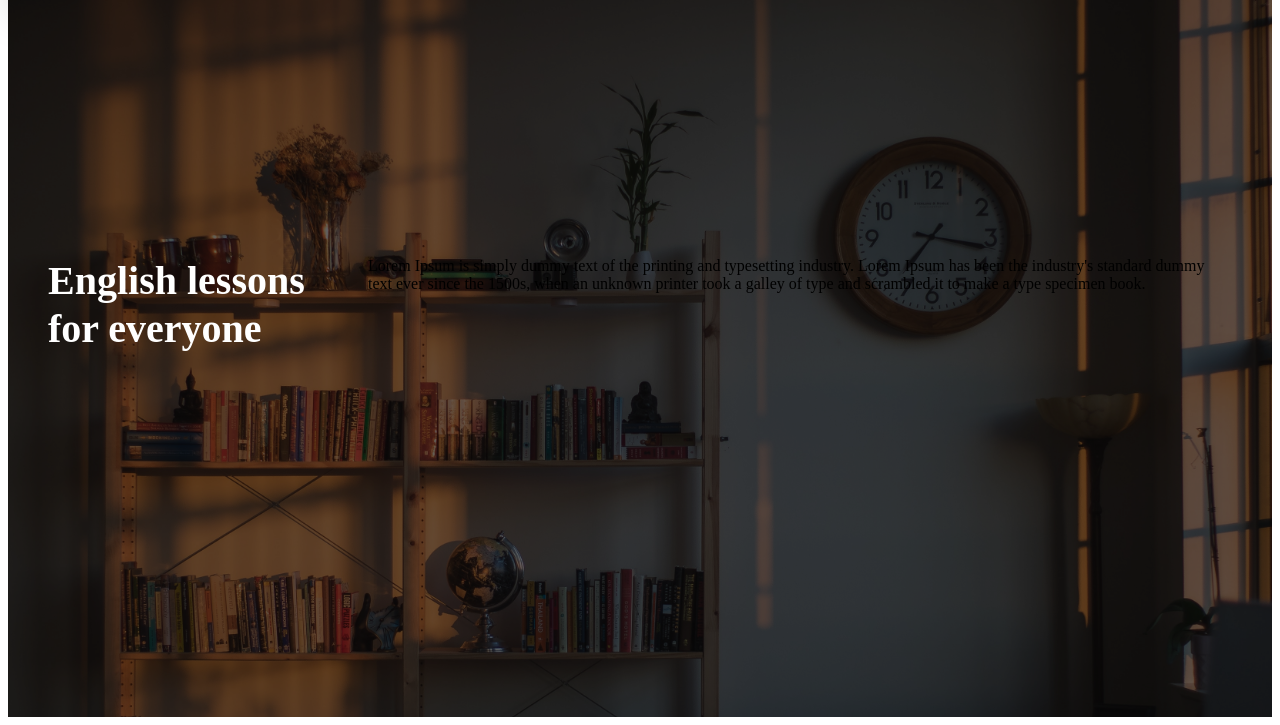
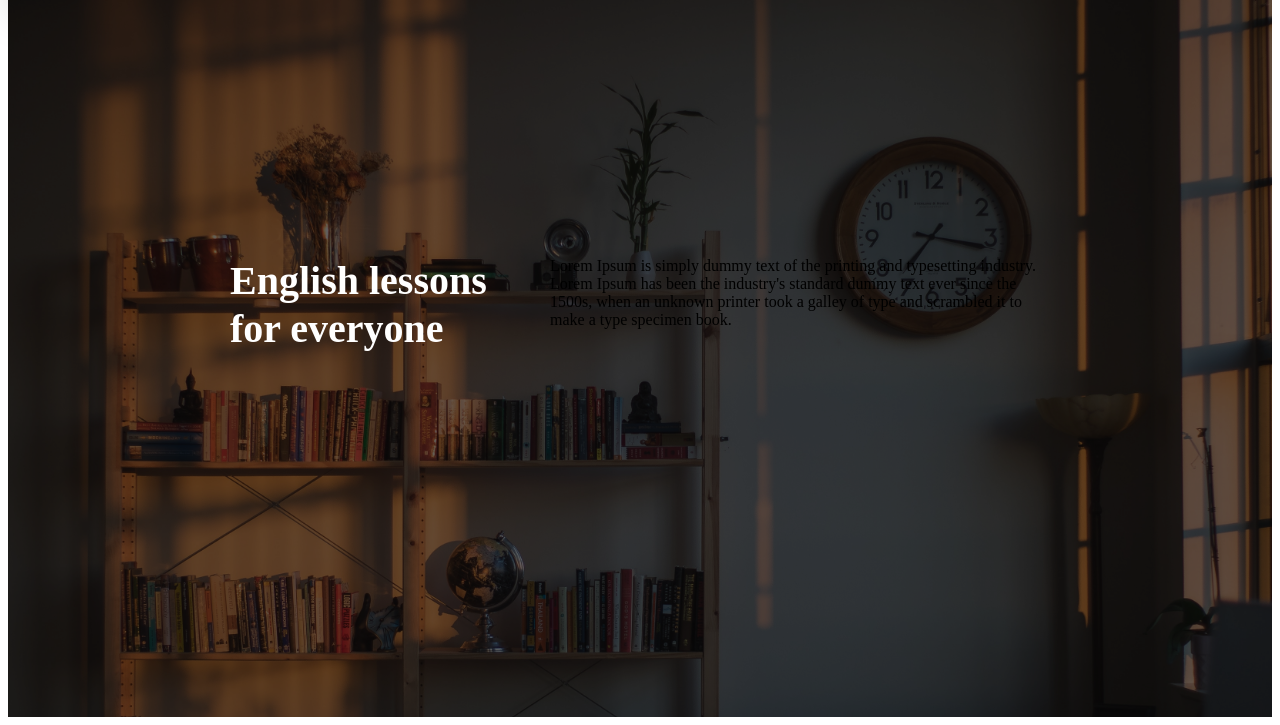
Before and after one commit to irenealgi/my-react-app, a Gatsby site: page / in a window 1280 px wide. Shown: the part 1143-1868 px from the top of the page. Built offline with nearby package versions, Linux system fonts and the light colour scheme; Gatsby itself is replaced by a stand-in of ours.

Commit message:
changing text

```diff
--- a/src/components/Section.js
+++ b/src/components/Section.js
@@ -36,13 +36,16 @@ const SectionLogo = styled.img`
 const SectionTitleGroup = styled.div`
   display: grid;
   grid-template-columns: 300px auto;
-  margin: 260px 40px 0;
+  margin: 260px auto 0;
   grid-gap: 20px;
   grid-template-rows: auto 100%;
   z-index: 1;
 
+
   @media (max-width: 720px) {
       grid-template-columns: 1fr;
+      margin-left: 40px;
+      margin-right: 40px;
   }
 
 `
@@ -50,6 +53,7 @@ const SectionTitle = styled.h3`
   color: white;
   font-size: 40px;
   margin: 0;
+  max-width: 300px;
   line-height: 1.2;
 
   @media (max-width: 720px) {
@@ -58,6 +62,7 @@ const SectionTitle = styled.h3`
 `
 const SectionText = styled.p`
   margin-top: 0;
+  max-width: 500px;
 `
 const WaveBottom = styled.div`
   position: absolute;
```
